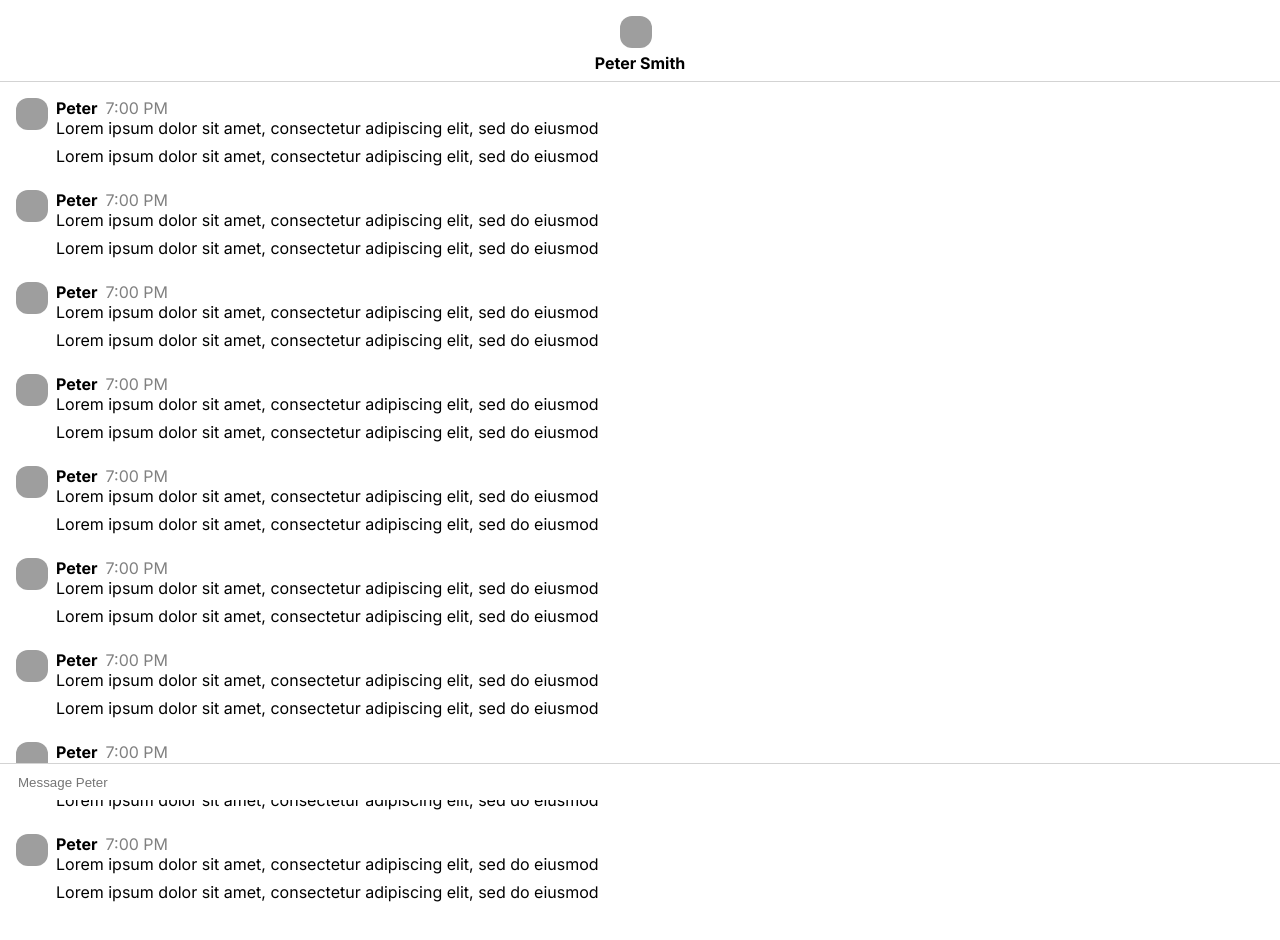
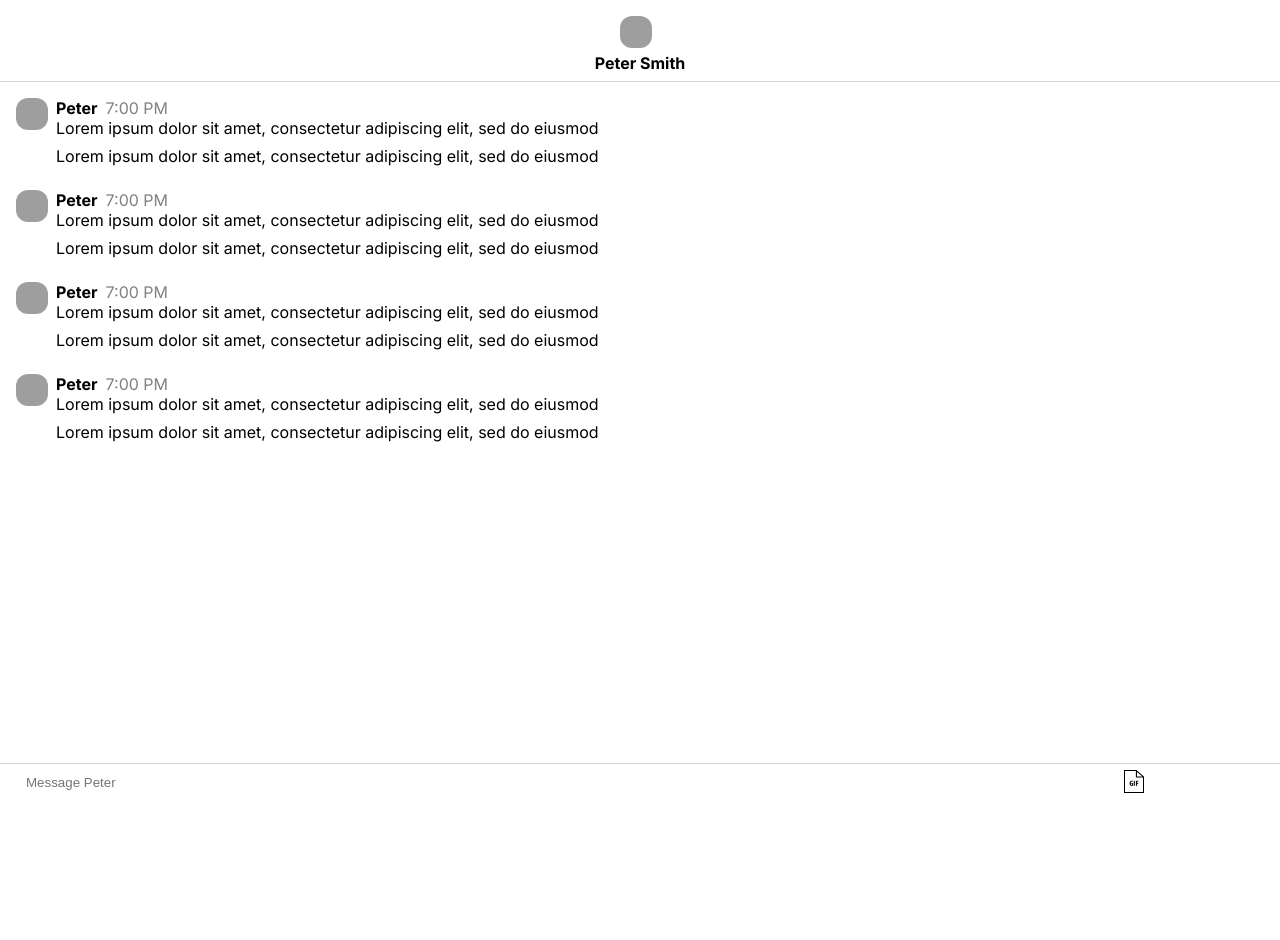
Before and after one commit to ibarczewski/chat-assignment, a Next.js app: page / in a window 1280 px wide. Shown: the top 940 px of the page. After the commit the page ends 800 px from the top, so only its background shows below. Built offline with nearby package versions, Linux system fonts and the light colour scheme; grey boxes are pictures that could not be loaded.

Commit message:
main - some touch ups - ib

```diff
--- a/app/components/conversationFooter/conversationFooter.module.scss
+++ b/app/components/conversationFooter/conversationFooter.module.scss
@@ -3,20 +3,21 @@
     display: flex;
     align-items: center;
     justify-content: flex-start;
-    position: sticky;
+    position: fixed;
     bottom: 0;
     left: 0;
     width: 100%;
     background-color: white;
     border-top: 1px solid lightgray;
     padding: 0 0 0 0;
+    height: 36px;
 
     .textInput {
         box-sizing: border-box;
         box-shadow: none;
         border: none;
-        height: 36px;
-        width: 100%;
-        text-indent: 1rem;
+        width: 85%;
+        text-indent: .5rem;
+        margin: 0 1rem 0 1rem;
     }
 }
--- a/app/components/conversationFooter/conversationFooter.tsx
+++ b/app/components/conversationFooter/conversationFooter.tsx
@@ -1,8 +1,10 @@
+import GifButton from '../gifButton/gifButton';
 import styles from './conversationFooter.module.scss';
 
 const ConversationFooter = () => {
     return <div className={styles.container}>
         <input className={styles.textInput} type='text' placeholder='Message Peter'></input>
+        <GifButton />
     </div>
 }
 
--- /dev/null
+++ b/app/components/gifButton/gifButton.module.scss
@@ -0,0 +1,16 @@
+.container {
+    margin: 0 1rem 0 0;
+
+    button {
+        appearance: none;
+        border-color: transparent;
+        border: none;
+        background-color: rgb(255, 255, 255);
+        padding: 2px 0 0 0;
+
+        img {
+            height: 25px;
+            width: 28px;
+        }
+    }
+}
--- /dev/null
+++ b/app/components/gifButton/gifButton.tsx
@@ -0,0 +1,11 @@
+import styles from './gifButton.module.scss';
+
+const GifButton = () => {
+    return <div className={styles.container}>
+        <button>
+            <img src='./gif.png' alt="buttonpng" border="0" />
+        </button>
+    </div>
+}
+
+export default GifButton;
--- a/app/page.tsx
+++ b/app/page.tsx
@@ -13,11 +13,6 @@ export default function Home() {
         <Message />
         <Message />
         <Message />
-        <Message />
-        <Message />
-        <Message />
-        <Message />
-        <Message />
       </div>
       <ConversationFooter />
     </div>
```
Also changed, not shown: public/gif.png (added).
